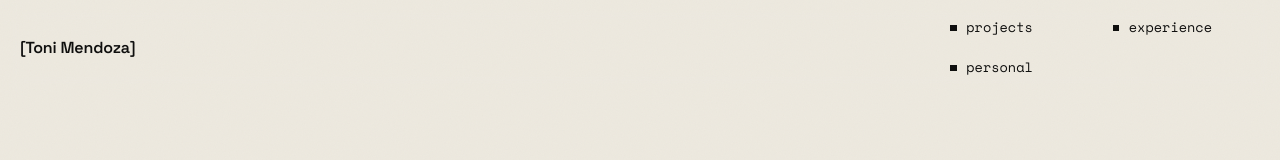
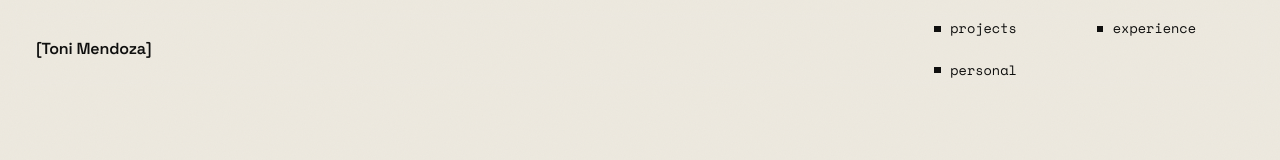
Before and after one commit to amendoza09/portfolio, a React (Create React App) app: page /#home in a window 1280 px wide. Shown: the top 160 px of the page. Built offline with nearby package versions, Linux system fonts and the light colour scheme.

Commit message:
small mobile ui changes

```diff
--- a/src/components/Footer/Footer.css
+++ b/src/components/Footer/Footer.css
@@ -1,6 +1,7 @@
 .footer {
+  margin-top: var(--space-lg);
   border-top: 1px solid var(--color-border);
-  padding: var(--space-lg) 0;
+  padding: var(--space-lg) ;
 }
 
 .footer-inner {
--- a/src/components/Nav/Nav.css
+++ b/src/components/Nav/Nav.css
@@ -4,9 +4,18 @@
   left: 0;
   right: 0;
   z-index: 100;
-  background: rgba(237, 233, 223, 0.72);
-  -webkit-backdrop-filter: blur(16px) saturate(160%);
-  backdrop-filter: blur(10px) saturate(100%);
+  --nav-glass-bg: rgba(237, 233, 223, 0.72);
+  --nav-glass-filter: blur(10px) saturate(100%);
+}
+
+.nav::before {
+  content: "";
+  position: absolute;
+  inset: 0;
+  z-index: -1;
+  background: var(--nav-glass-bg);
+  -webkit-backdrop-filter: var(--nav-glass-filter);
+  backdrop-filter: var(--nav-glass-filter);
 }
 
 .nav-inner {
@@ -14,7 +23,7 @@
   align-items: center;
   justify-content: flex-end;
   gap: 3rem;
-  padding: 1rem 0;
+  padding: 1rem 1rem;
   min-height: 4rem;
 }
 
@@ -42,7 +51,7 @@
 .nav-link {
   display: flex;
   align-items: center;
-  padding: 0.15rem 0;
+  padding: 0.2rem 0;
   font-size: 0.85rem;
   font-weight: 500;
   color: var(--color-text-dim);
@@ -145,8 +154,9 @@
     left: 0;
     right: 0;
     gap: 0;
-    background: rgba(237, 233, 223, 0.94);
-    border-bottom: 1px solid var(--color-border);
+    background: var(--nav-glass-bg);
+    -webkit-backdrop-filter: var(--nav-glass-filter);
+    backdrop-filter: var(--nav-glass-filter);
     max-height: 0;
     overflow: hidden;
     transition: max-height 0.3s var(--ease);
@@ -159,6 +169,5 @@
   .nav-link {
     width: 100%;
     padding: 1rem clamp(1.25rem, 5vw, 4rem);
-    border-bottom: 1px solid var(--color-border);
   }
 }
```
